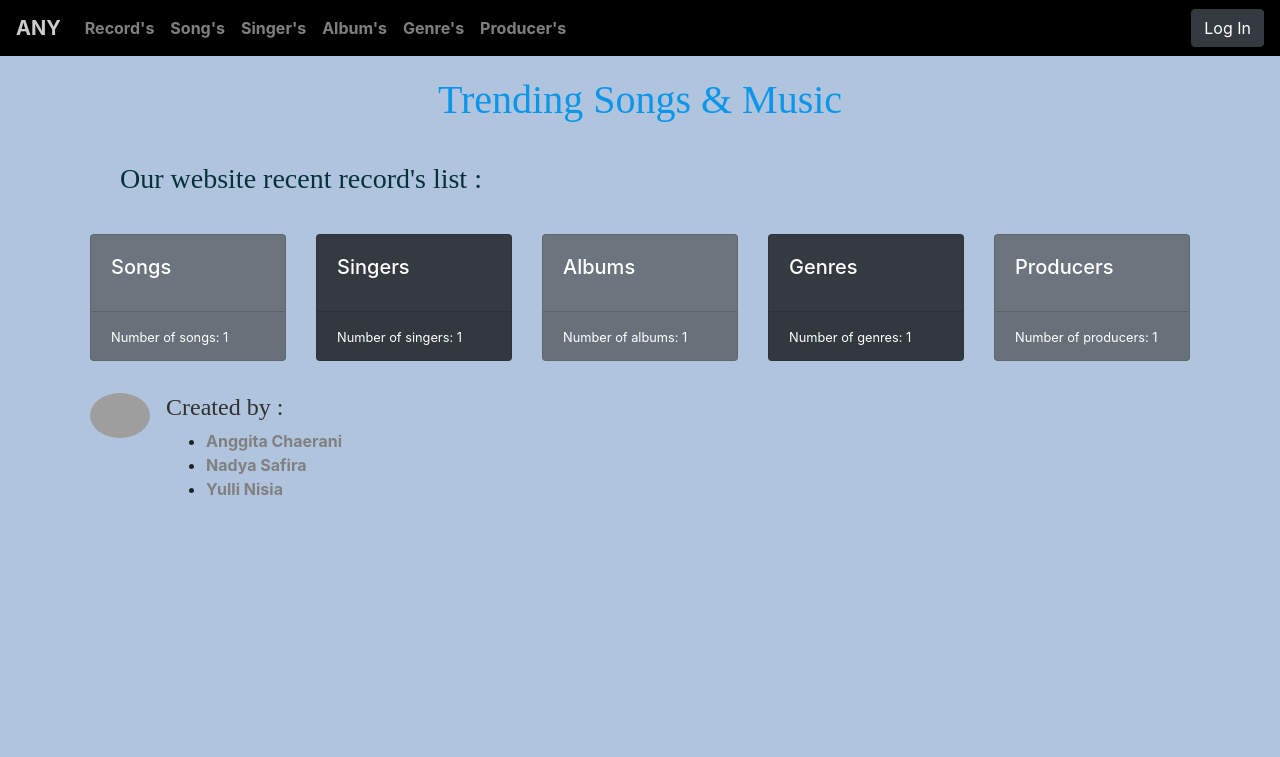
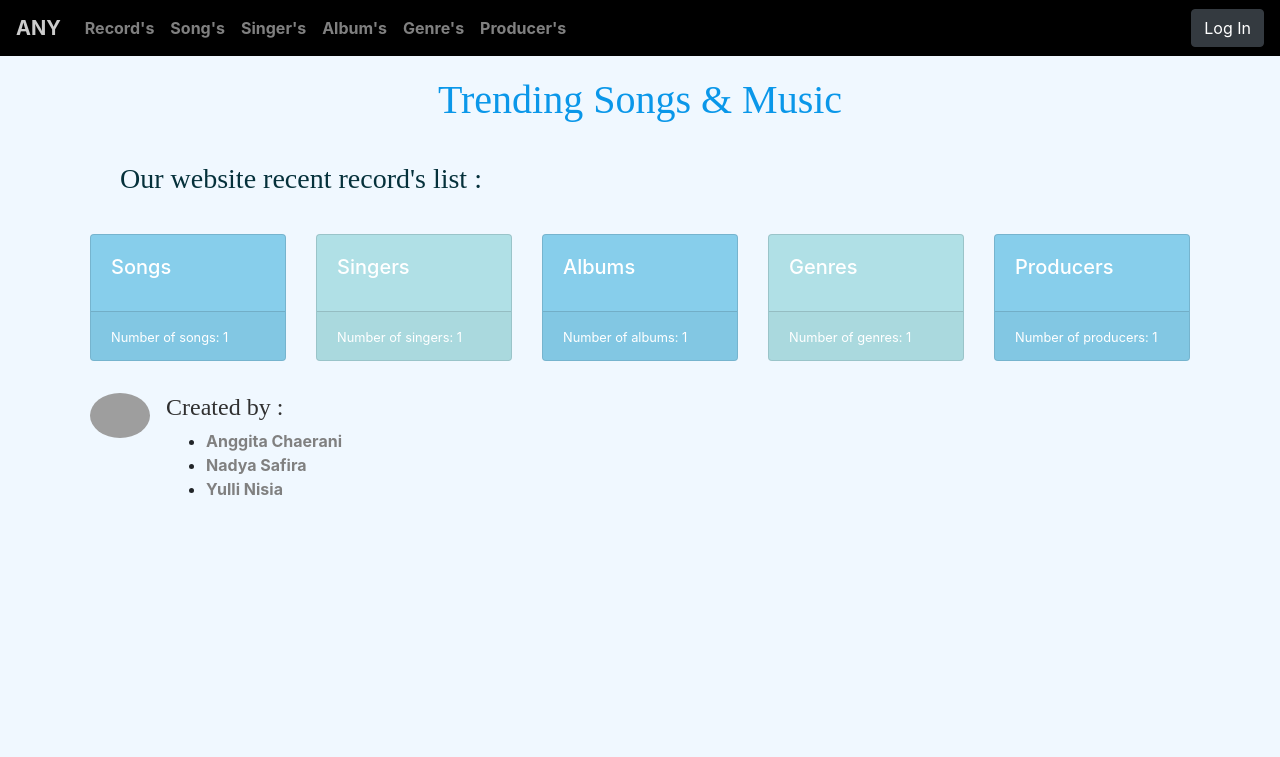
Before and after one commit to yullinisia/FINAL, a Django app: template song/templates/record/record.html in a window 1280 px wide. Shown: the top 757 px of the page. Run offline with Django 3.2, Linux system fonts and the light colour scheme; the template is opened without the code that fills it: most values are stand-ins (such as "Sample title", 1, 10 or a date in 2020); some libraries are stand-ins or nearby versions; grey boxes are pictures that could not be loaded.

Commit message:
changed nav-custom color and changed background color

```diff
--- a/song/templates/record/record.html
+++ b/song/templates/record/record.html
@@ -16,6 +16,12 @@
         .carousel-inner img {
           width: 100%;
           height: 100%;
+        }
+        .bg-dark {
+          background-color: #B0E0E6!important;
+        }
+        .bg-secondary {
+           background-color: #87CEEB!important;
         }
 
         h1{
@@ -60,7 +66,7 @@
         </style>
 </head>
 
-<body style="background-color: lightsteelblue;">
+<body style="background-color:#F0F8FF;">
     <nav class="navbar navbar-expand-sm navbar-custom">
         <a class="navbar-brand" href="{% url 'index' %}"><b>ANY</b></a>
         <div class="collapse navbar-collapse" id="navbarNav">
```
